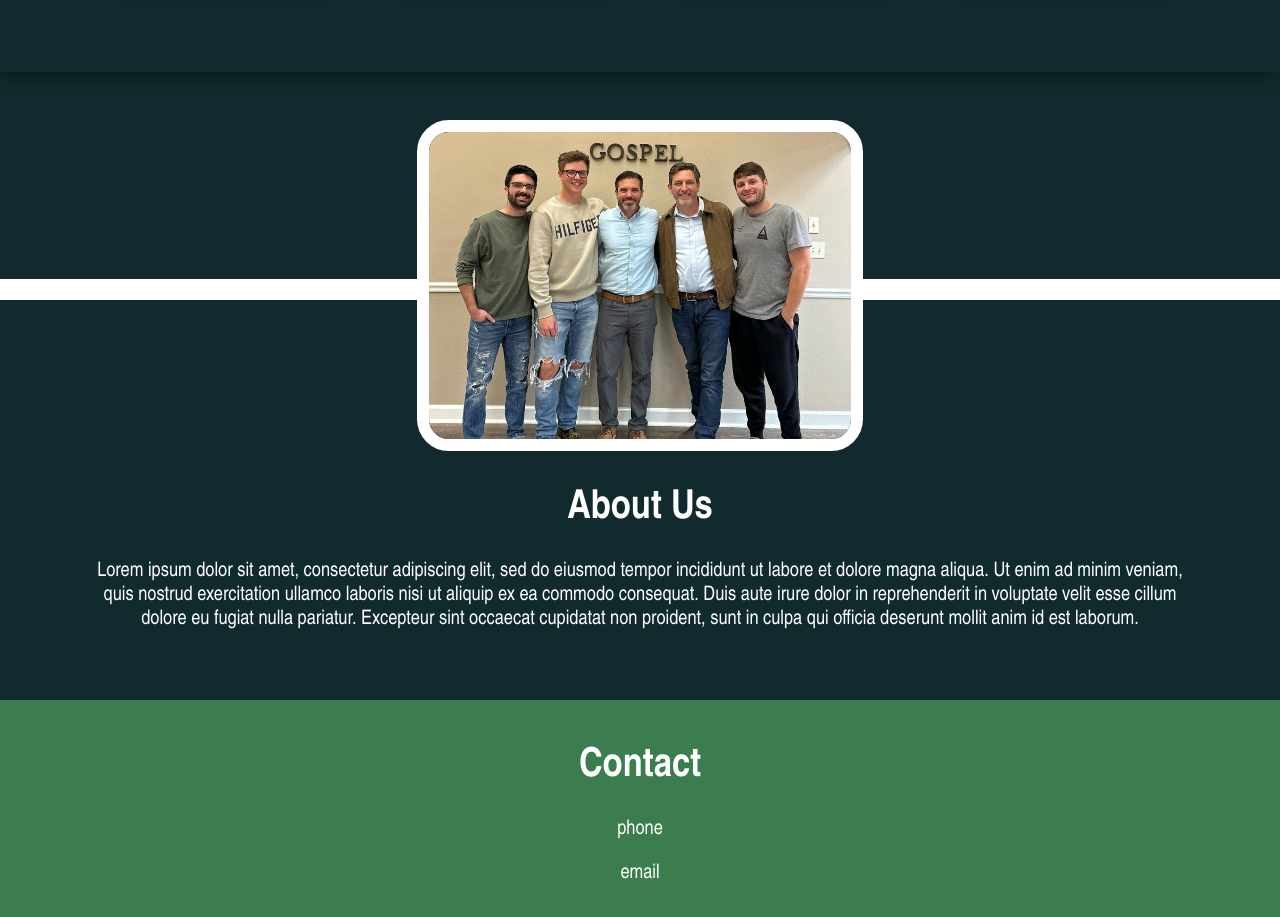
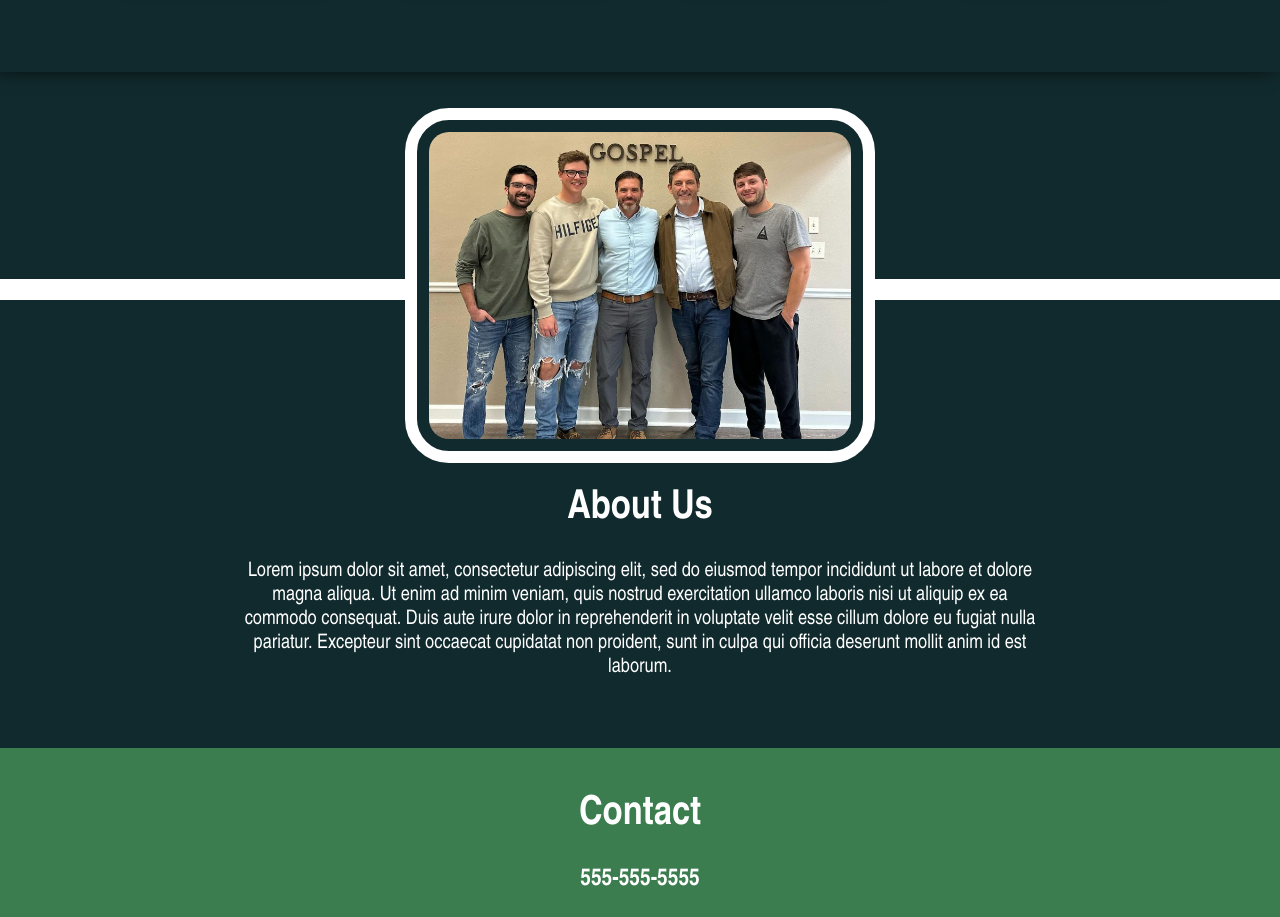
Before and after one commit to LukeJSimmons/heritage-landscape, a React (Create React App) app: page / in a window 1280 px wide. Shown: the part 1240-2157 px from the top of the page. Built offline with nearby package versions, Linux system fonts and the light colour scheme.

Commit message:
Update about style

```diff
--- a/src/components/about/About.css
+++ b/src/components/about/About.css
@@ -9,10 +9,12 @@
 #about img {
     width: 33%;
     border-radius: 2rem;
-    border: 0.75rem solid white;
+    border: 0.75rem solid #112a2d;
+    outline: 0.75rem solid white;
+    box-shadow: 0 0 10px black;
 }
 
 #about h1,
 #about p {
-    padding: 0 5rem;
+    padding: 0 15rem;
 }
--- a/src/components/contact/Contact.js
+++ b/src/components/contact/Contact.js
@@ -5,8 +5,8 @@ const Contact = () => {
     return (
         <div id="contact">
             <h1>Contact</h1>
-            <p>phone</p>
-            <p>email</p>
+            <h3>555-555-5555</h3>
+            <h3>exampleemail@email.com</h3>
         </div>
     );
 };
```
